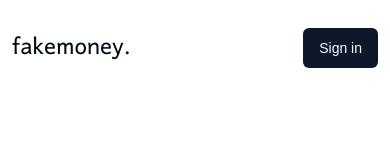
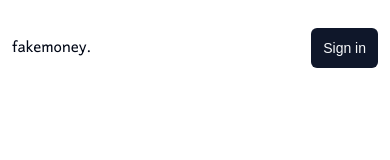
Before and after one commit to Sasha2956/fakemoney, a Next.js app: page / in a window 390 px wide. Shown: the top 160 px of the page. Built offline with nearby package versions, Linux system fonts and the light colour scheme.

Commit message:
Add responsive design

```diff
--- a/components/auth-form.tsx
+++ b/components/auth-form.tsx
@@ -3,11 +3,10 @@
 import { signIn } from "next-auth/react";
 import { Button } from "./ui/button";
 import { Card, CardContent, CardHeader, CardTitle } from "./ui/card";
-import { DEFAULT_LOGIN_REDIRECT } from "@/routes";
 
 export const AuthForm = () => {
   const onClick = () => {
-    signIn("github", { callbackUrl: DEFAULT_LOGIN_REDIRECT });
+    signIn("github", { callbackUrl: "/dashboard" });
   };
   return (
     <Card className="w-screen sm:w-[600px] max-sm:rounded-none max-sm:h-screen">
--- a/components/navbar.tsx
+++ b/components/navbar.tsx
@@ -13,7 +13,7 @@ export const Navbar = () => {
     <header className="flex items-center justify-between py-7">
       <Link href="/">
         {" "}
-        <h3 className={cn("text-3xl", font.className)}>fakemoney.</h3>
+        <h3 className={cn("text-xl sm:text-3xl", font.className)}>fakemoney.</h3>
       </Link>
 
       <Button asChild>
--- a/components/ui/button.tsx
+++ b/components/ui/button.tsx
@@ -20,7 +20,7 @@ const buttonVariants = cva(
         link: "text-primary underline-offset-4 hover:underline",
       },
       size: {
-        default: "h-10 px-4 py-2",
+        default: "h-10 px-3 sm:px-4 py-2",
         sm: "h-9 rounded-md px-3",
         lg: "h-11 rounded-md px-8",
         icon: "h-10 w-10",
--- a/routes.ts
+++ /dev/null
@@ -1,6 +0,0 @@
-export const publicRoutes = ["/"];
-
-export const authRoutes = ["/login", "/register"];
-
-export const apiAuthPrefix = "/api/auth";
-export const DEFAULT_LOGIN_REDIRECT = "/dashboard";
--- a/tailwind.config.ts
+++ b/tailwind.config.ts
@@ -10,53 +10,56 @@ export default {
   theme: {
     extend: {
       colors: {
-  			background: 'hsl(var(--background))',
-  			foreground: 'hsl(var(--foreground))',
+        background: "hsl(var(--background))",
+        foreground: "hsl(var(--foreground))",
         card: {
-  				DEFAULT: 'hsl(var(--card))',
-  				foreground: 'hsl(var(--card-foreground))'
+          DEFAULT: "hsl(var(--card))",
+          foreground: "hsl(var(--card-foreground))",
         },
         popover: {
-  				DEFAULT: 'hsl(var(--popover))',
-  				foreground: 'hsl(var(--popover-foreground))'
+          DEFAULT: "hsl(var(--popover))",
+          foreground: "hsl(var(--popover-foreground))",
         },
         primary: {
-  				DEFAULT: 'hsl(var(--primary))',
-  				foreground: 'hsl(var(--primary-foreground))'
+          DEFAULT: "hsl(var(--primary))",
+          foreground: "hsl(var(--primary-foreground))",
         },
         secondary: {
-  				DEFAULT: 'hsl(var(--secondary))',
-  				foreground: 'hsl(var(--secondary-foreground))'
+          DEFAULT: "hsl(var(--secondary))",
+          foreground: "hsl(var(--secondary-foreground))",
         },
         muted: {
-  				DEFAULT: 'hsl(var(--muted))',
-  				foreground: 'hsl(var(--muted-foreground))'
+          DEFAULT: "hsl(var(--muted))",
+          foreground: "hsl(var(--muted-foreground))",
         },
         accent: {
-  				DEFAULT: 'hsl(var(--accent))',
-  				foreground: 'hsl(var(--accent-foreground))'
+          DEFAULT: "hsl(var(--accent))",
+          foreground: "hsl(var(--accent-foreground))",
         },
         destructive: {
-  				DEFAULT: 'hsl(var(--destructive))',
-  				foreground: 'hsl(var(--destructive-foreground))'
+          DEFAULT: "hsl(var(--destructive))",
+          foreground: "hsl(var(--destructive-foreground))",
         },
-  			border: 'hsl(var(--border))',
-  			input: 'hsl(var(--input))',
-  			ring: 'hsl(var(--ring))',
+        border: "hsl(var(--border))",
+        input: "hsl(var(--input))",
+        ring: "hsl(var(--ring))",
         chart: {
-  				'1': 'hsl(var(--chart-1))',
-  				'2': 'hsl(var(--chart-2))',
-  				'3': 'hsl(var(--chart-3))',
-  				'4': 'hsl(var(--chart-4))',
-  				'5': 'hsl(var(--chart-5))'
-  			}
+          "1": "hsl(var(--chart-1))",
+          "2": "hsl(var(--chart-2))",
+          "3": "hsl(var(--chart-3))",
+          "4": "hsl(var(--chart-4))",
+          "5": "hsl(var(--chart-5))",
+        },
       },
       borderRadius: {
-  			lg: 'var(--radius)',
-  			md: 'calc(var(--radius) - 2px)',
-  			sm: 'calc(var(--radius) - 4px)'
-  		}
-  	}
+        lg: "var(--radius)",
+        md: "calc(var(--radius) - 2px)",
+        sm: "calc(var(--radius) - 4px)",
+      },
+      screens: {
+        sm: "400px",
+      },
+    },
   },
   plugins: [require("tailwindcss-animate")],
 } satisfies Config;
```
Lines whose indentation alone changed are shown as unchanged.
